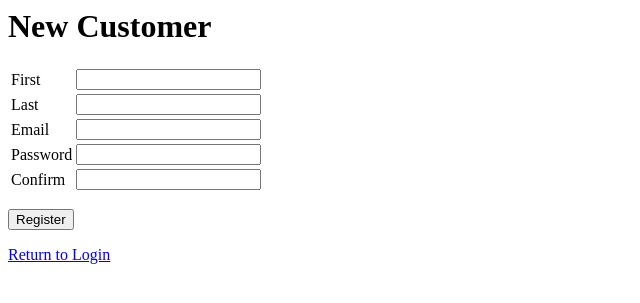
After one commit to jwdepetro/ecommerce, a Django app: page /customers/register in a window 1280 px wide. The commit adds this page. Shown: the top 303 px of the page, without its empty margins (0-640 px from the left). Run offline with Django 3.2, Linux system fonts and the light colour scheme.

Commit message:
created register route and updated login

```diff
--- /dev/null
+++ b/customers/templates/register/index.html
@@ -0,0 +1,29 @@
+<h1>New Customer</h1>
+<form method="POST">
+    <table>
+        <tbody>
+            <tr>
+                <td>First</td>
+                <td style="text-align: right;"><input type="text" name="first" required></td>
+            </tr>
+            <tr>
+                <td>Last</td>
+                <td style="text-align: right;"><input type="text" name="last" required></td>
+            </tr>
+            <tr>
+                <td>Email</td>
+                <td style="text-align: right;"><input type="email" name="email" required></td>
+            </tr>
+            <tr>
+                <td>Password</td>
+                <td style="text-align: right;"><input type="password" name="password" required></td>
+            </tr>
+            <tr>
+                <td>Confirm</td>
+                <td style="text-align: right;"><input type="password" name="confirm-password" required></td>
+            </tr>
+        </tbody>
+    </table>
+    <p><button type="submit">Register</button></p>
+    <p><a href="{% url 'login' %}">Return to Login</a></p>
+</form>
--- a/customers/urls.py
+++ b/customers/urls.py
@@ -2,5 +2,6 @@ from django.urls import path
 from . import views
 
 urlpatterns = [
-    path('login', views.login, name='login')
+    path('login', views.login, name='login'),
+    path('register', views.register, name='register')
 ]
--- a/customers/views.py
+++ b/customers/views.py
@@ -4,3 +4,7 @@ from django.shortcuts import render
 
 def login(request):
     return render(request, 'login/index.html')
+
+
+def register(request):
+    return render(request, 'register/index.html')
```
Also changed, not shown: customers/templates/login/index.html (+4 -9 lines).
